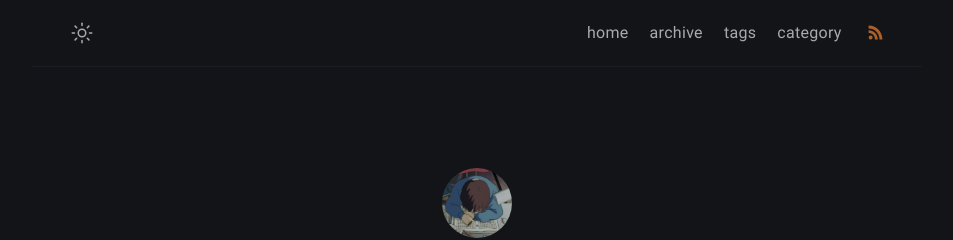
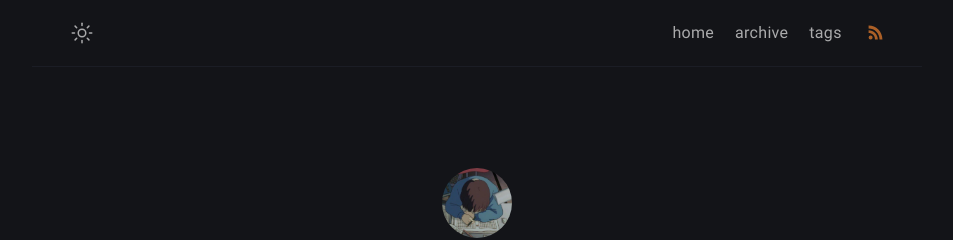
Before and after one commit to iwdstry/yeieje, a Jekyll site: the page built from index.md, in a window 1280 px wide. Shown: the top 240 px of the page, without its empty margins (163-1116 px from the left). Built offline with Jekyll 4.4.1, drawn with Linux system fonts in a browser that asks for light colours.

Commit message:
Create menus.yml

```diff
--- a/_data/menus.yml
+++ b/_data/menus.yml
@@ -10,9 +10,6 @@
   url: /yeieje/tags/
   external: false
 
-- title: category
-  url: "https://iwdstry.github.io/yeieje/tags/#DATA/bio"
-  external: false
 
   # set true if you using external link, see below
 
```
